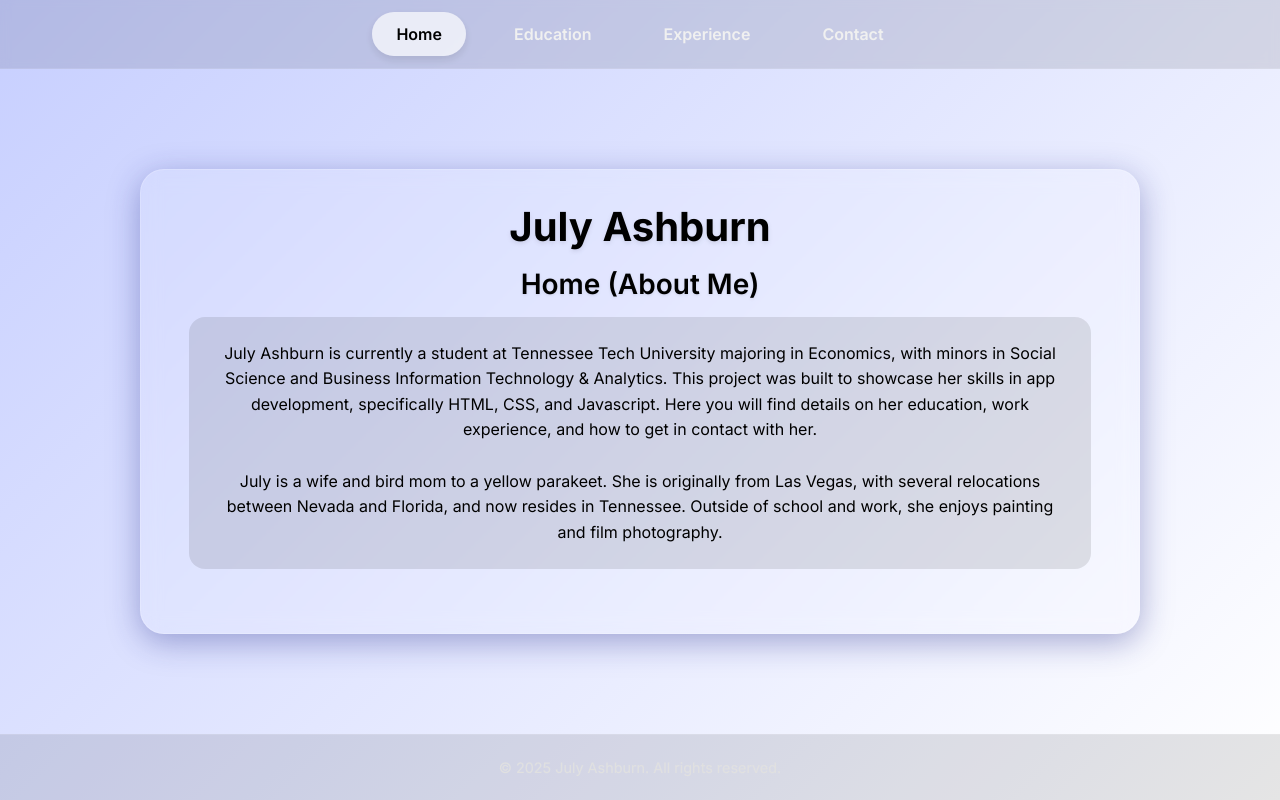
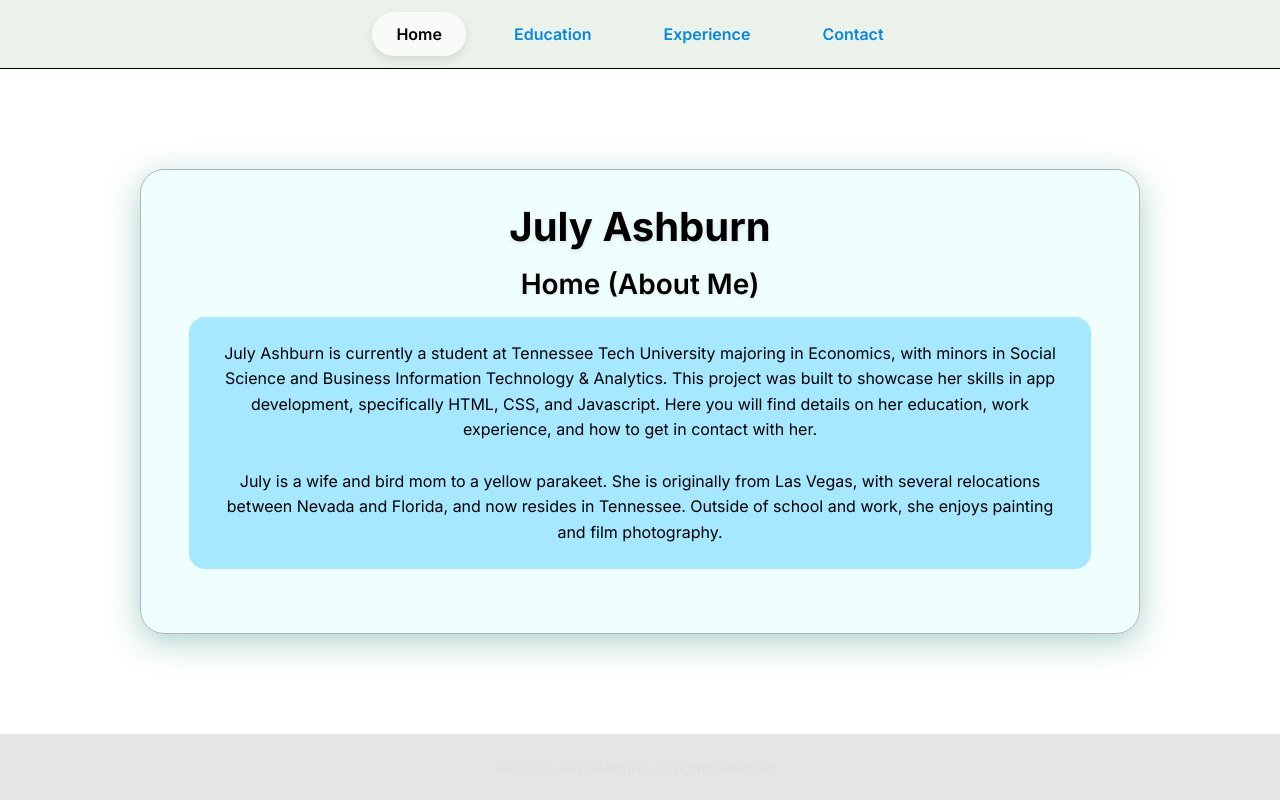
Before and after one commit to jbashburn/JulysE_Portfolio, a plain HTML site: page index.html in a window 1280 px wide. Drawn offline with Linux system fonts and the light colour scheme.

Commit message:
changed section colors

```diff
--- a/style.css
+++ b/style.css
@@ -12,7 +12,7 @@ body {
     font-family: 'Inter', sans-serif;
     color: #000000;
     /* Linktree-inspired gradient "wallpaper" */
-    background: linear-gradient(135deg, #c7cfff 0%, #ffffff 100%);
+    background: linear-gradient(135deg, #ffffff 0%, #ffffff 100%);
     background-attachment: fixed; /* Makes the gradient stay in place */
 
     /* Flexbox to push footer to bottom */
@@ -27,9 +27,9 @@ header {
     width: 100%;
     padding: 1.5rem 2rem;
     /* Semi-transparent background for a modern look */
-    background: rgba(0, 0, 0, 0.1);
+    background: rgba(57, 126, 51, 0.1);
     backdrop-filter: blur(5px);
-    border-bottom: 1px solid rgba(255, 255, 255, 0.1);
+    border-bottom: 1px solid rgb(0, 0, 0);
 }
 
 nav ul {
@@ -43,7 +43,7 @@ nav ul {
 
 nav a {
     text-decoration: none;
-    color: #f0f0f0;
+    color: #0589e1;
     font-weight: 600;
     font-size: 1rem;
     padding: 0.75rem 1.5rem;
@@ -74,12 +74,12 @@ main {
     width: 90%;
     /* "Landscape" feel with a wide max-width */
     max-width: 1000px;
-    background: rgba(255, 255, 255, 0.1);
+    background: rgba(99, 255, 237, 0.1);
     backdrop-filter: blur(10px);
     border-radius: 24px;
     padding: 2rem 3rem;
-    box-shadow: 0 8px 32px 0 rgba(31, 38, 135, 0.37);
-    border: 1px solid rgba(255, 255, 255, 0.18);
+    box-shadow: 0 8px 32px 0 rgba(31, 135, 109, 0.37);
+    border: 1px solid rgb(177, 178, 197);
 }
 
 /* --- Content Styling --- */
@@ -90,7 +90,7 @@ main {
     object-fit: cover;
     display: block;
     margin: 0 auto 1rem auto;
-    border: 4px solid rgba(165, 236, 193, 0.5);
+    border: 4px solid rgba(165, 193, 236, 0.5);
     box-shadow: 0 4px 15px rgba(0, 0, 0, 0.2);
 }
 
@@ -127,13 +127,13 @@ h3 {
 .section {
     margin-bottom: 2rem;
     padding: 1.5rem;
-    background: rgba(0, 0, 0, 0.1);
+    background: rgb(165, 232, 255);
     border-radius: 16px;
 }
 
 .section h2 {
     text-align: left;
-    border-bottom: 2px solid rgba(1, 13, 78, 0.992);
+    border-bottom: 2px solid rgba(97, 108, 172, 0.992);
     padding-bottom: 0.5rem;
     margin-bottom: 1.5rem;
     color: #000000;
@@ -180,7 +180,7 @@ h3 {
 .contact-info {
     margin-top: 2rem;
     padding: 1.5rem 2rem; /* Added more horizontal padding */
-    background: rgba(0, 0, 0, 0.1);
+    background: rgb(255, 255, 255);
     border-radius: 16px;
 }
 
```
